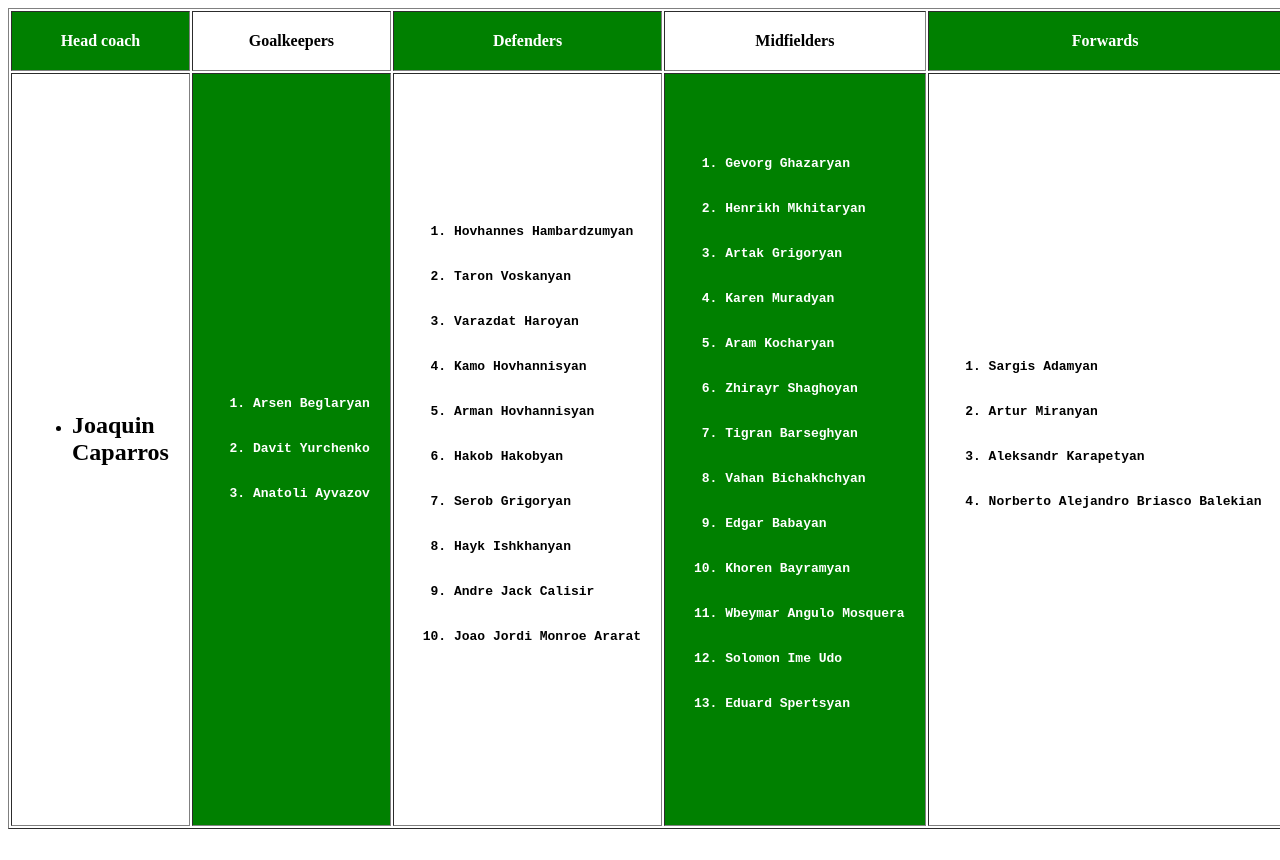
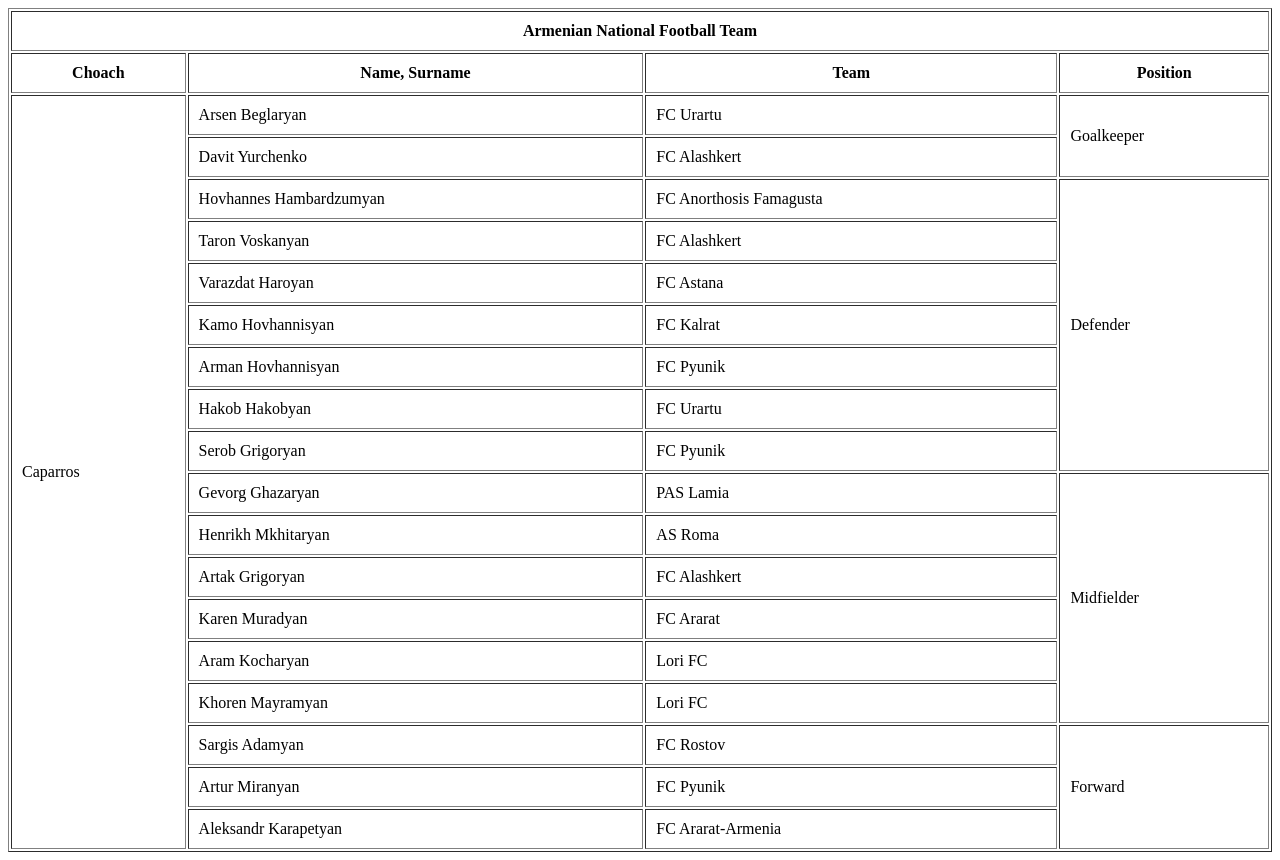
Before and after one commit to rudolph09/ProgressProject, a plain HTML site: page index.html in a window 1280 px wide. Before the commit the page ends 837 px from the top, so only its background shows below. Drawn offline with Linux system fonts and the light colour scheme.

Commit message:
Modify index.html and form.html

```diff
--- a/index.html
+++ b/index.html
@@ -4,85 +4,110 @@
     <title> Armenian Football Team </title>
   </head>
       <body>
-	<table border= "1px" cellpadding="20" >
-  <tr>
-    <th style ="background-color: green; color: white">Head coach </th>
-    <th>Goalkeepers</th>
-    <th style="background-color: green; color: white">Defenders</th>
-    <th>Midfielders</th>
-    <th style="background-color: green; color: white">Forwards</th>
-  </tr>
 
-  <tr>
-    <td>
-      <ul>
-        <li>
-          <h2>Joaquin Caparros</h2>
-       </li>
-      </ul>
-    </td>
+	<table  width="100%" border="1" cellpadding="10" >
+    <tr>
+     <th colspan="4">Armenian National Football Team </th>
+   </tr>
+     <th>Choach</th>
+     <th>Name, Surname</th>
+     <th>Team</th>
+     <th>Position</th>
+     <tr>
+     <td rowspan="18">Caparros</td>
+     <td>Arsen Beglaryan</td>
+      <td>FC Urartu</td>
+      <td rowspan="2"> Goalkeeper</td>
+    </tr>
+    <tr>
+     <td>Davit Yurchenko</td>
+      <td>FC Alashkert</td>
 
-    <td style="background-color: green; color: white">
-      <ol>
-       <pre>
-        <h4>
-          <li>Arsen Beglaryan</li>
-          <li>Davit Yurchenko</li>
-          <li>Anatoli Ayvazov</li></h4>
-      </ol>
-    </td>
+    </tr>
 
-    <td>
-      <ol>
-       <pre>
-        <h4>
-          <li>Hovhannes Hambardzumyan</li>
-          <li>Taron Voskanyan</li>
-          <li>Varazdat Haroyan</li>
-          <li>Kamo Hovhannisyan</li>
-          <li>Arman Hovhannisyan</li>
-          <li>Hakob Hakobyan</li>
-          <li>Serob Grigoryan</li>
-          <li>Hayk Ishkhanyan</li>
-          <li>Andre Jack Calisir</li>
-          <li>Joao Jordi Monroe Ararat</li>
-        </h4>
-      </ol>
-    </td>
+    <tr>
+     <td>Hovhannes Hambardzumyan</td>
+      <td>FC Anorthosis Famagusta</td>
+      <td rowspan="7"> Defender</td>
+    </tr>
+    <tr>
+     <td>Taron Voskanyan</td>
+      <td>FC Alashkert</td>
 
-    <td style="background-color: green; color: white">
-      <ol>
-        <pre>
-          <h4>
-            <li>Gevorg Ghazaryan</li>
-            <li>Henrikh Mkhitaryan</li>
-            <li>Artak Grigoryan</li>
-            <li>Karen Muradyan</li>
-            <li>Aram Kocharyan</li>
-            <li>Zhirayr Shaghoyan</li>
-            <li>Tigran Barseghyan</li>
-            <li>Vahan Bichakhchyan</li>
-            <li>Edgar Babayan</li>
-            <li>Khoren Bayramyan</li>
-            <li>Wbeymar Angulo Mosquera</li>
-            <li>Solomon Ime Udo</li>
-            <li>Eduard Spertsyan</li>
-          </h4>
-      </ol>
-    </td>
+    </tr>
+    <tr>
+     <td>Varazdat Haroyan</td>
+      <td>FC Astana</td>
 
-    <td>
-      <ol>
-       <pre>
-          <h4>
-            <li>Sargis Adamyan</li>
-            <li>Artur Miranyan</li>
-            <li>Aleksandr Karapetyan</li>
-            <li>Norberto Alejandro Briasco Balekian</li>
-          </h4>
-      </ol>
-    </td>
-  </tr>
+    </tr>
+    <tr>
+     <td>Kamo Hovhannisyan</td>
+      <td>FC Kalrat</td>
+
+    </tr>
+    <tr>
+     <td>Arman Hovhannisyan</td>
+      <td>FC Pyunik</td>
+
+    </tr>
+     <tr>
+     <td>Hakob Hakobyan</td>
+      <td>FC Urartu</td>
+
+    </tr>
+     <tr>
+     <td>Serob Grigoryan</td>
+      <td>FC Pyunik</td>
+
+    </tr>
+
+<tr>
+     <td>Gevorg Ghazaryan</td>
+      <td>PAS Lamia</td>
+      <td rowspan="6"> Midfielder</td>
+    </tr>
+    <tr>
+     <td>Henrikh Mkhitaryan</td>
+      <td>AS Roma</td>
+
+    </tr>
+    <tr>
+     <td>Artak Grigoryan</td>
+      <td>FC Alashkert</td>
+
+    </tr>
+    <tr>
+     <td>Karen Muradyan</td>
+      <td>FC Ararat</td>
+
+    </tr>
+     <tr>
+     <td>Aram Kocharyan</td>
+      <td>Lori FC</td>
+
+    </tr>
+       <tr>
+     <td>Khoren Mayramyan</td>
+      <td>Lori FC</td>
+
+    </tr>
+
+     <tr>
+     <td>Sargis Adamyan</td>
+      <td>FC Rostov</td>
+      <td rowspan="3"> Forward</td>
+    </tr>
+    <tr>
+     <td>Artur Miranyan</td>
+      <td>FC Pyunik</td>
+
+    </tr>
+    <tr>
+     <td>Aleksandr Karapetyan</td>
+      <td>FC Ararat-Armenia</td>
+
+    </tr>
+
   </table>
     </body>
 </html>
```
Also changed, not shown: Form.html (added, +23 -0 lines).
